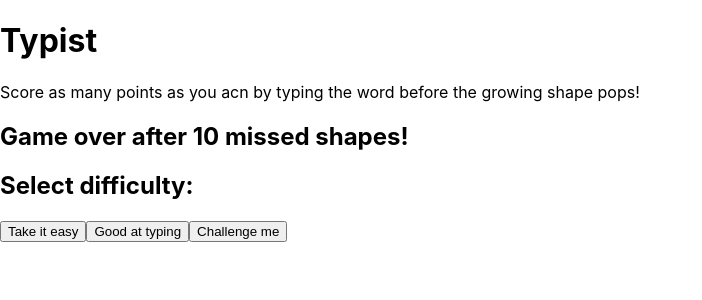
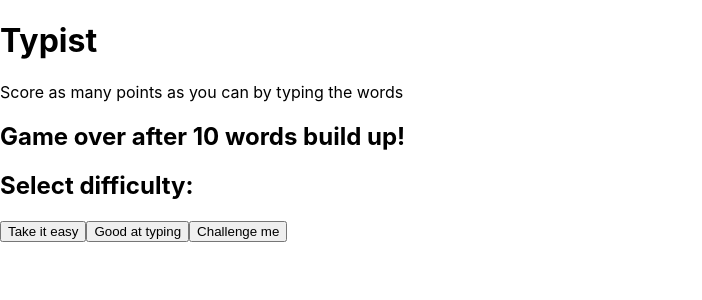
Before and after one commit to MNWN-1115/Typist, a React (Create React App) app: page / in a window 1280 px wide. Shown: the top 300 px of the page, without its empty margins (0-702 px from the left). Built offline with nearby package versions, Linux system fonts and the light colour scheme.

Commit message:
added logic to end game, added feature to intake keystroke

```diff
--- a/src/App.js
+++ b/src/App.js
@@ -1,6 +1,7 @@
 import React, { Component } from 'react';
 import MainPage from '../src/components/MainPage';
 import GamePage from '../src/components/GamePage';
+import ScorePage from '../src/components/ScorePage';
 import './App.css';
 
 class App extends Component {
@@ -8,16 +9,21 @@ class App extends Component {
     super();
     this.state = {
       gameMode: '',
-      curWords: [['h', 100, 100]],
+      curWords: [['', 100, 100]],
     };
     this.handleButtonClick = this.handleButtonClick.bind(this);
     this.handleGameLogic = this.handleGameLogic.bind(this);
+    this.handleKeyPress = this.handleKeyPress.bind(this);
   };
 
+  handleKeyPress(e) {
+    console.log(e.key)
+  }
+
   handleButtonClick(e) {
-    setInterval(this.handleGameLogic, 2000)
+    let interval = setInterval(() => this.handleGameLogic(interval), 1000)
     this.setState({
-      gameMode: e.target.value
+      gameMode: e.target.value,
     })
   }
 
@@ -26,19 +32,32 @@ class App extends Component {
     return wordList[Math.round(Math.random() * (wordList.length - 1))]
   }
 
-  handleGameLogic() {
-    console.log('hello')
+  handleGameLogic(interval) {
+    document.getElementById('gameDisplay').focus();
+    if (this.state.curWords.length > 10) {
+      this.setState({
+        gameMode: 'game over',
+      })
+      clearInterval(interval);
+    }
     let word = this.fetchNewWord();
     let top = Math.round(Math.random() * 500);
-    let left = Math.round(Math.random() * 1000);
+    let left = Math.round(Math.random() * 650);
     this.setState({
-      curWords: [...this.state.curWords, [word, top, left]]
+      curWords: [...this.state.curWords, [word, left, top]]
     })
   }
+
   render() {
-    let currentPage = this.state.gameMode === '' ?
-    <MainPage handleClick={this.handleButtonClick}/> :
-    <GamePage mode={this.state.gameMode} words={this.state.curWords}/>;
+    let currentPage = ''
+    if (this.state.gameMode === '') {
+      currentPage = <MainPage handleClick={this.handleButtonClick}/>;
+    } else if (this.state.gameMode === 'game over') {
+      currentPage = <ScorePage />;
+    } else {
+      currentPage = <GamePage mode={this.state.gameMode} words={this.state.curWords} keyStroke={this.handleKeyPress}/>;
+    }
+
     return (
       <div className="App">
         <header className="App-header">
--- a/src/components/GamePage.js
+++ b/src/components/GamePage.js
@@ -2,9 +2,9 @@ import React from 'react';
 import GameDisplay from './subComponents/GameDisplay';
 import StatsBar from './subComponents/StatsBar';
 
-const GamePage = ({ mode, words }) => {
+const GamePage = ({ mode, words, keyStroke }) => {
     return (
-        <div>
+        <div id='gameDisplay' tabIndex="-1" onKeyDown={e => keyStroke(e)}>
             <StatsBar mode={mode}/>
             <GameDisplay words={words}/>
         </div>
--- a/src/components/MainPage.js
+++ b/src/components/MainPage.js
@@ -4,8 +4,8 @@ const MainPage = ({ handleClick }) => {
   return (
     <div>
       <h1>Typist</h1>
-      <p>Score as many points as you acn by typing the word before the growing shape pops!</p>
-      <h2>Game over after 10 missed shapes!</h2>
+      <p>Score as many points as you can by typing the words</p>
+      <h2>Game over after 10 words build up!</h2>
       <h2>Select difficulty:</h2>
       <div>
         <button value='easy' onClick={e => handleClick(e)}>Take it easy</button>
--- a/src/components/ScorePage.js
+++ b/src/components/ScorePage.js
@@ -0,0 +1,9 @@
+import React from 'react';
+
+const ScorePage = () => {
+    return (
+        <div>game over</div>
+    )
+};
+
+export default ScorePage;
--- a/src/components/subComponents/gameDisplay.js
+++ b/src/components/subComponents/gameDisplay.js
@@ -6,8 +6,8 @@ const GameDisplay = ({ words }) => {
     return (
         <div style={{
             backgroundColor: 'Yellow',
-            width: '1000px',
-            height: '800px',
+            width: '800px',
+            height: '600px',
             border: '2px solid green'
         }}>
         {display}
```
